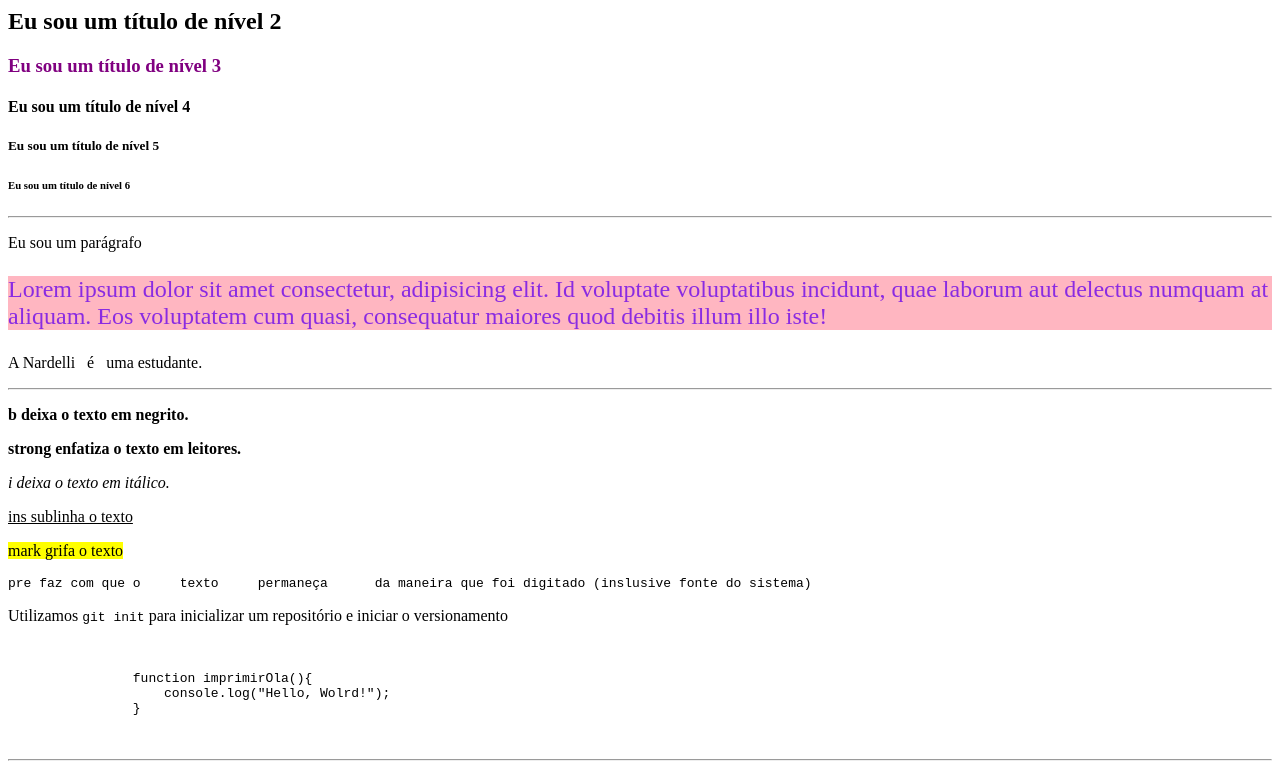
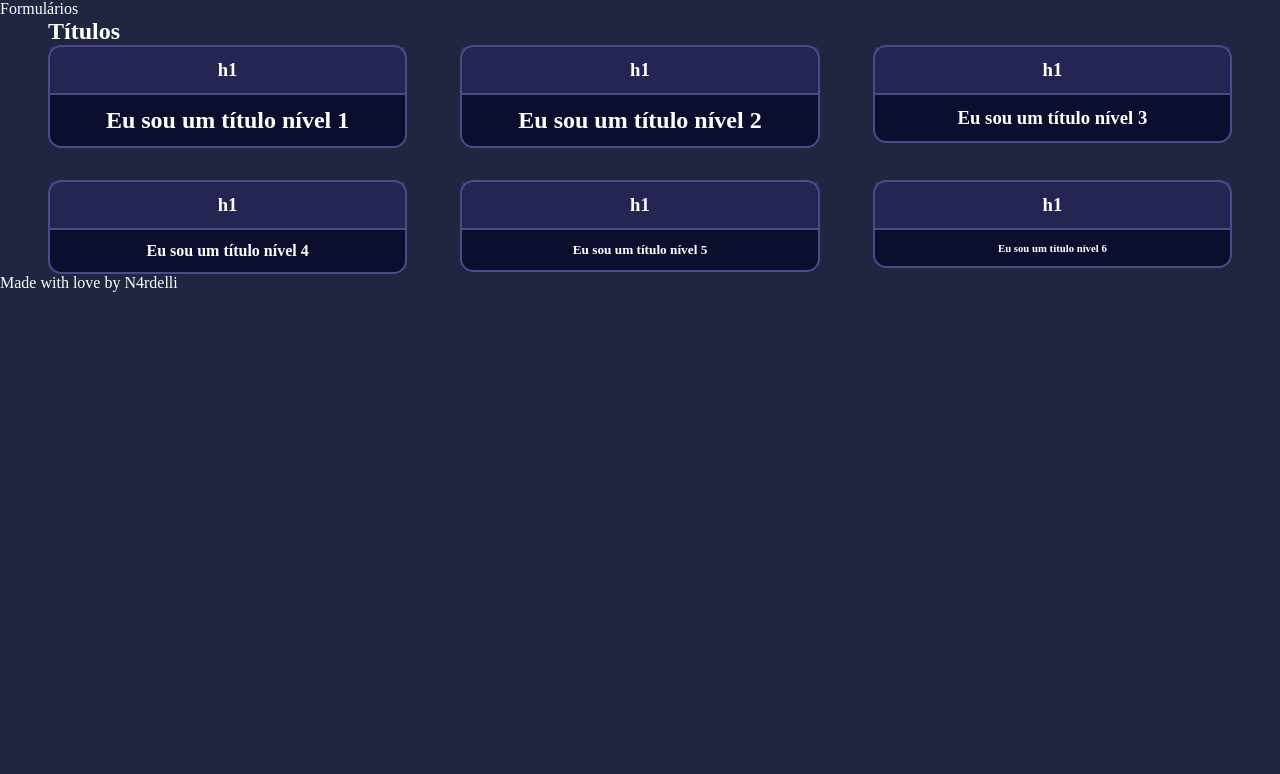
Before and after one commit to N4rdelli/AulasDW2025I, a plain HTML site: page aula_27-02/index.html in a window 1280 px wide. Shown: the part 72-846 px from the top of the page. After the commit the page ends 800 px from the top, so only its background shows below. Drawn offline with Linux system fonts and the light colour scheme.

Commit message:
Novo html Comentei o body antigo, estruturei as primeiras partes do novo body e estilizei.

```diff
--- a/aula_27-02/css/style.css
+++ b/aula_27-02/css/style.css
@@ -0,0 +1,43 @@
+*{
+    margin: 0;
+    padding: 0;
+}
+
+body{
+    background-color: #202540;
+    color: #fff;
+}
+
+section{
+    padding: 0rem 3rem;
+}
+
+.divContainer{
+    display: flex;
+    flex-direction: row;
+    flex-wrap: wrap;
+    justify-content: space-between;
+    row-gap: 2rem;
+}
+
+.divBox{
+    width: 30%;
+    height: fit-content;
+    background-color: #0C0E2E;
+    border-radius: 10pt;
+    border: 2px solid #4D4A8C;
+}
+
+h3{
+    text-align: center;
+    padding: 0.75rem;
+    background-color: #4D4A8C66;
+}
+
+.boxContent{
+    display: flex;
+    justify-content: center;
+    align-items: center;
+    padding: 0.75rem;
+    text-align: center;
+}
--- a/aula_27-02/index.html
+++ b/aula_27-02/index.html
@@ -6,9 +6,68 @@
   <head>
     <title>Aprendendo Html</title>
     <meta charset="utf-8" />
+    <link rel="stylesheet" type="text/css" href="./css/style.css" />
     <!--Justifica a acentuação dos caracteres-->
   </head>
   <body>
+    <header>
+      <ul>
+        <li>Títulos</li>
+        <li>Texto</li>
+        <li>Tags Semânticas</li>
+        <li>Mídias</li>
+        <li>Formulários</li>
+      </ul>
+    </header>
+
+    <main>
+      <section>
+        <h2>Títulos</h2>
+        <div class="divContainer">
+          <div class="divBox">
+            <h3>h1</h3>
+            <hr style="border: 1px solid #4D4A8C;">
+            <div class="boxContent"><h1>Eu sou um título nível 1</h1></div>
+          </div>
+
+          <div class="divBox">
+            <h3>h1</h3>
+            <hr style="border: 1px solid #4D4A8C;">
+            <div class="boxContent"><h2>Eu sou um título nível 2</h2></div>
+          </div>
+
+          <div class="divBox">
+            <h3>h1</h3>
+            <hr style="border: 1px solid #4D4A8C;">
+            <div class="boxContent"><h3 style="background:none; padding: 0rem;">Eu sou um título nível 3</h3></div>
+          </div>
+
+          <div class="divBox">
+            <h3>h1</h3>
+            <hr style="border: 1px solid #4D4A8C;">
+            <div class="boxContent"><h4>Eu sou um título nível 4</h4></div>
+          </div>
+
+          <div class="divBox">
+            <h3>h1</h3>
+            <hr style="border: 1px solid #4D4A8C;">
+            <div class="boxContent"><h5>Eu sou um título nível 5</h5></div>
+          </div>
+
+          <div class="divBox">
+            <h3>h1</h3>
+            <hr style="border: 1px solid #4D4A8C;">
+            <div class="boxContent"><h6>Eu sou um título nível 6</h6></div>
+          </div>
+        </div>
+
+      </section>
+    </main>
+
+    <footer>Made with love by N4rdelli</footer>
+  </body>
+
+  <!--<body>
     <main>
       <div class="divTextos">
         <h1 style="text-align: center">Eu sou um título de nivel 1</h1>
@@ -20,7 +79,7 @@
       </div>
 
       <hr />
-      <!--Adiciona uma linha na tela-->
+      //Adiciona uma linha na tela
 
       <div class="divParagrafos">
         <p>Eu sou um parágrafo</p>
@@ -51,7 +110,7 @@
           iniciar o versionamento
         </p>
 
-        <pre> <!--Nesse caso, a function é mostrada exatamente da maneira que escrevemos ela abaixo-->
+        <pre> //Nesse caso, a function é mostrada exatamente da maneira que escrevemos ela abaixo
             <code>
                 function imprimirOla(){
                     console.log("Hello, Wolrd!");
@@ -64,14 +123,14 @@
 
       <div class="divListas">
         <ul>
-          <!--Cria uma lista não-ordenada -->
+          //Cria uma lista não-ordenada
           <li>Banana</li>
           <li>Maçã</li>
           <li>Uva</li>
         </ul>
 
         <ol>
-          <!--Cria uma lista ordenada -->
+          //Cria uma lista ordenada
           <li>Corinthians</li>
           <li>Barcelona</li>
           <li>Real Madri</li>
@@ -80,8 +139,8 @@
     </main>
 
     <br />
-    <!--Quebra a linha e/ou adiciona linhas-->
+    //Quebra a linha e/ou adiciona linhas
 
-    <!--Conferir o site MDM WEB DOCS: developer.mozilla.org/en-US/docs/Web/HTML-->
-  </body>
+    //Conferir o site MDM WEB DOCS: developer.mozilla.org/en-US/docs/Web/HTML
+  </body> -->
 </html>
```
